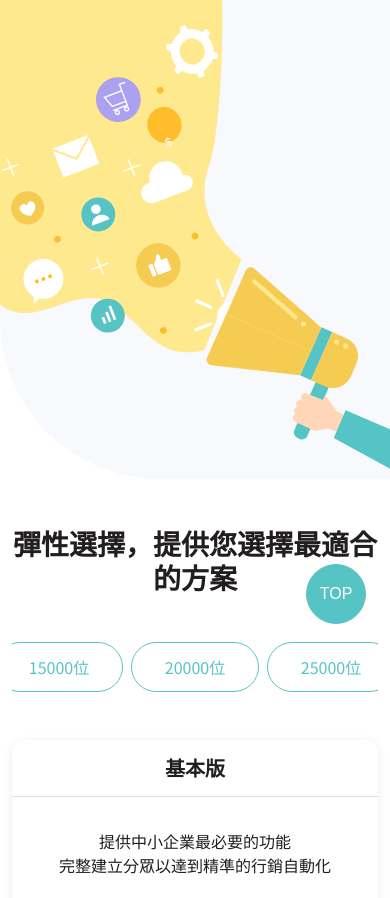
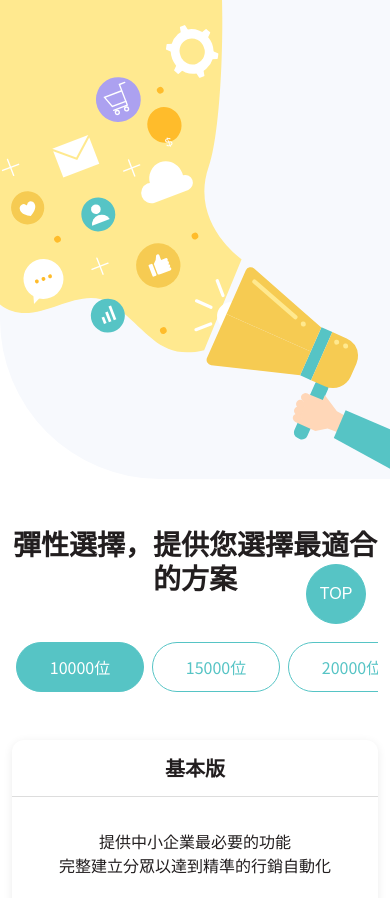
Before and after one commit to pantomimeg/task-chatTalker, a plain HTML site: page plans.html in a window 390 px wide. Shown: the part 196-1094 px from the top of the page. Drawn offline with Linux system fonts and the light colour scheme; a web font is replaced by a local one.

Commit message:
tab 修正

```diff
--- a/plans.html
+++ b/plans.html
@@ -38,7 +38,7 @@
 
     <main class="container">
       <h2 class="text-center mb-5">彈性選擇，提供您選擇最適合的方案</h2>
-      <ul class="nav nav-tabs d-flex align-items-center flex-nowrap mb-5" id="myTab" role="tablist">
+      <ul class="nav nav-tabs d-flex  flex-nowrap mb-5" id="myTab" role="tablist">
         <li class="nav-item" role="presentation">
           <button class="nav-link active" id="plan-10000-tab" data-bs-toggle="tab" data-bs-target="#plan-10000"
             type="button" role="tab" aria-controls="plan-10000" aria-selected="true">10000位</button>
--- a/scss/_base.scss
+++ b/scss/_base.scss
@@ -132,6 +132,9 @@ sub {
     padding: 0.75rem;
     width: 8rem;
   }
+    .nav-tabs {
+    justify-content: start;
+  }
 
 // accordion ------------------------------------
 
```
Also changed, not shown: css/all.css.
